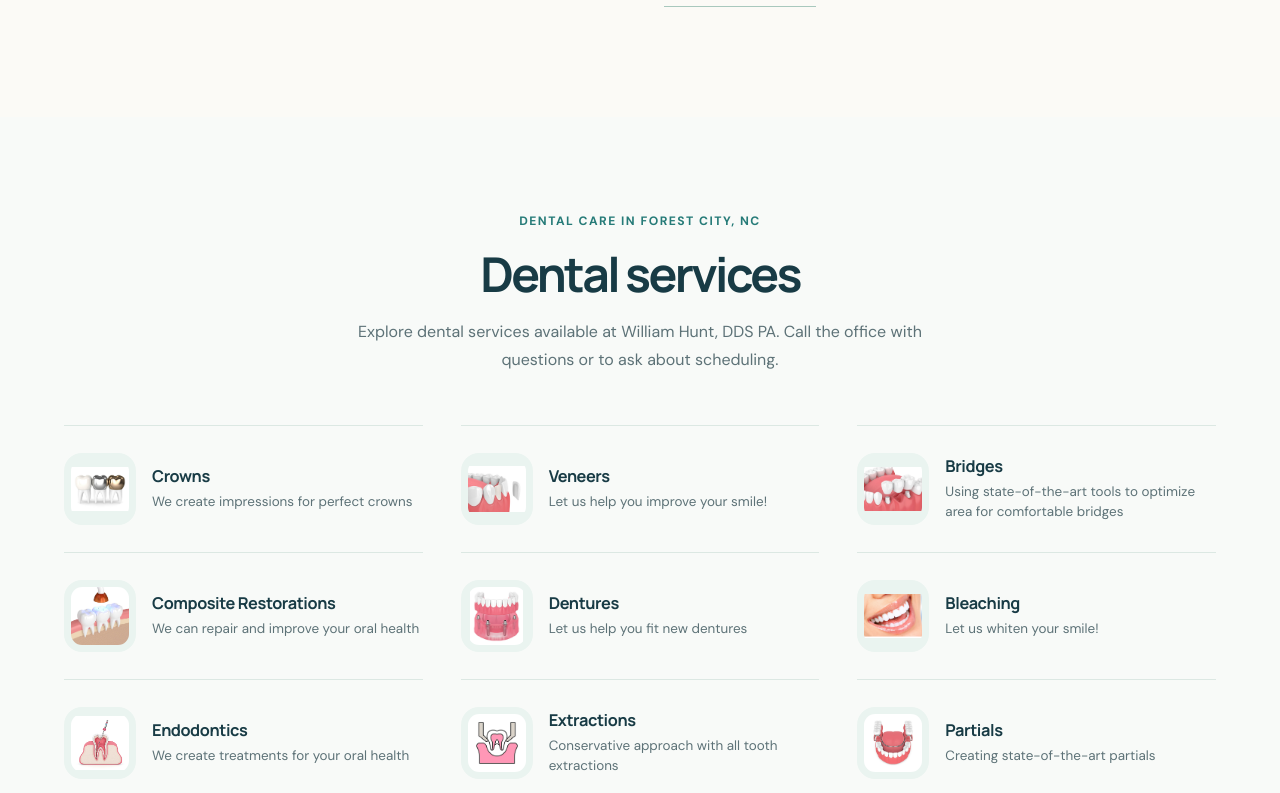
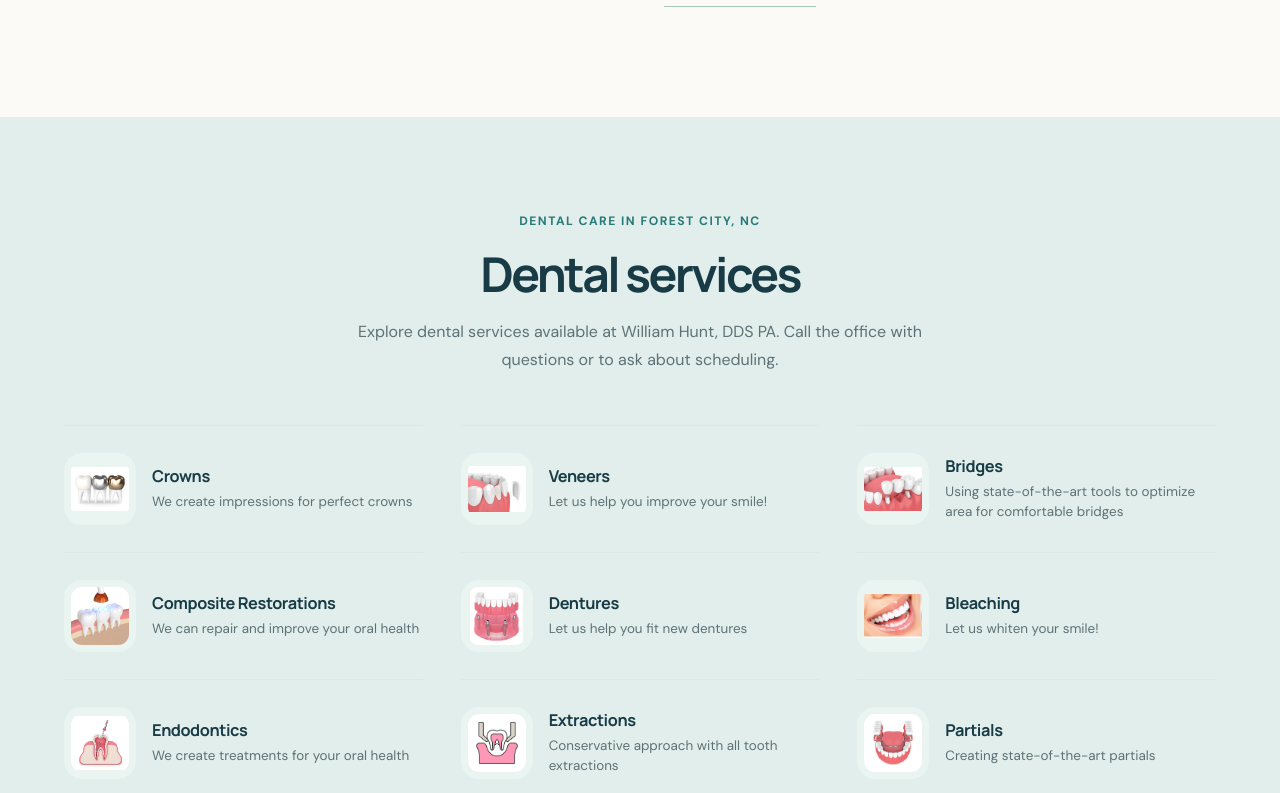
Before and after one commit to dchen8419/William_Hunt_DDS, a React (Create React App) app: page / in a window 1280 px wide. Shown: the part 1687-2480 px from the top of the page. Built offline with nearby package versions, Linux system fonts and the light colour scheme.

Commit message:
updated background  colors

```diff
--- a/src/components/procedures/Procedures.css
+++ b/src/components/procedures/Procedures.css
@@ -1,4 +1,4 @@
-.procedure_background { padding: 96px max(5vw, calc((100vw - 1180px) / 2)) 104px; background: #f8faf8; }
+.procedure_background { padding: 96px max(5vw, calc((100vw - 1180px) / 2)) 104px; background: #e1eeeb; }
 .services-heading { text-align: center; max-width: 620px; margin: 0 auto 52px; }
 .services-heading .section-kicker { display: block; }
 .procedure_dental_service { margin: 12px 0; font-size: clamp(2rem, 4vw, 3rem); letter-spacing: -.055em; }
```
